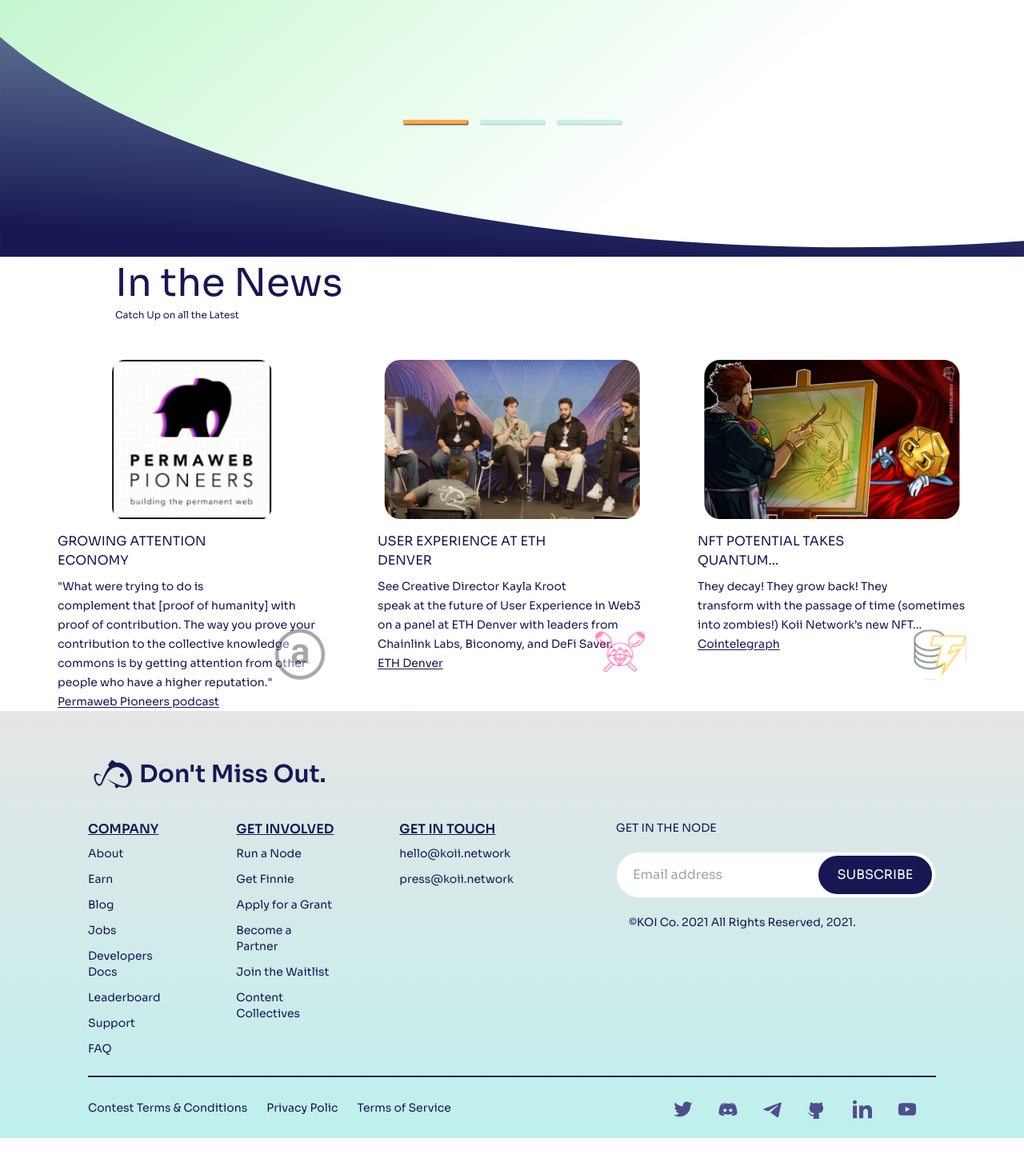
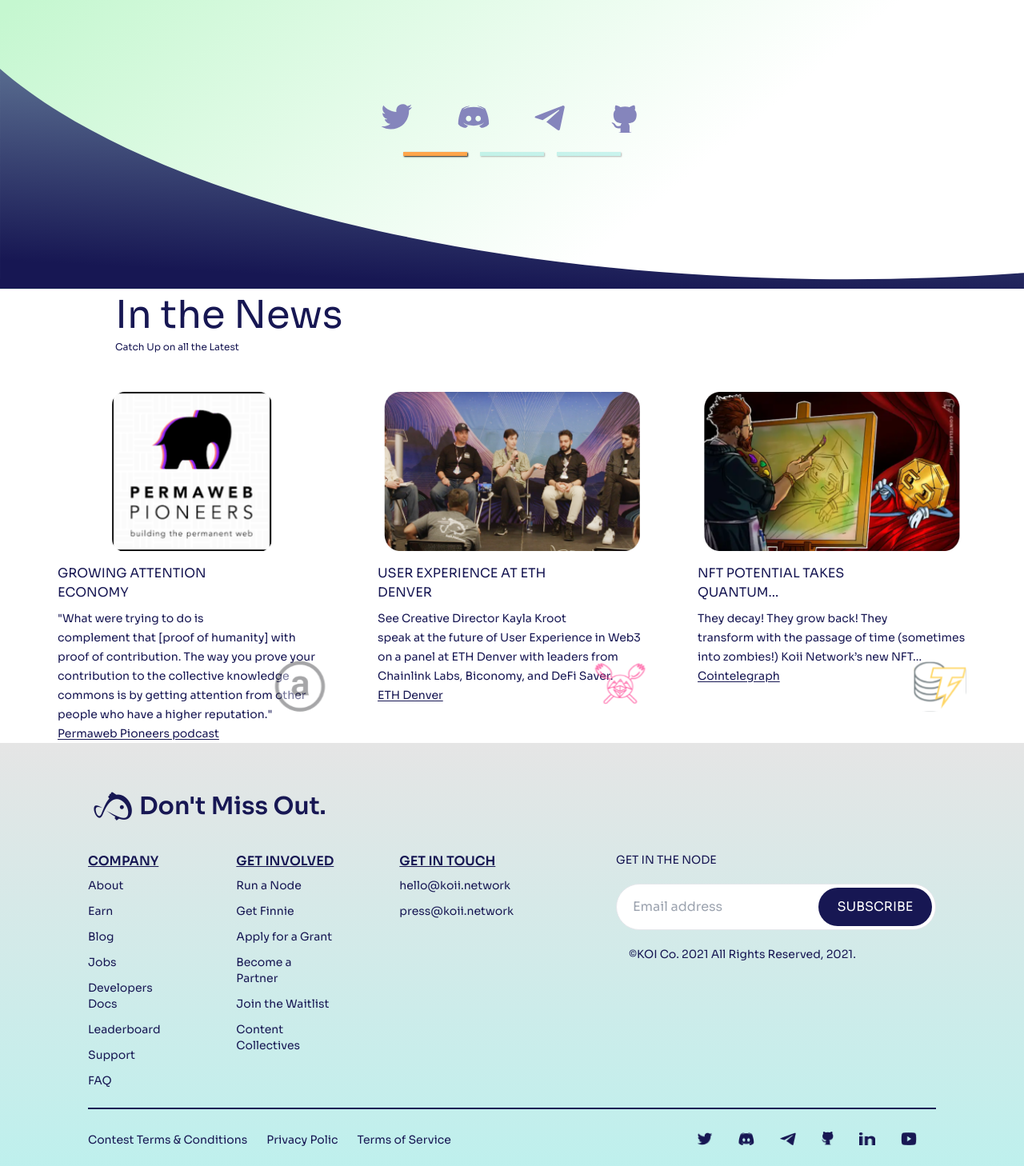
Before and after one commit to koii-network/homepage, a Next.js app: page / in a window 1280 px wide. Shown: the part 432-1890 px from the top of the page at 80% size. Before the commit the page ends 1855 px from the top, so only its background shows below. Built offline with nearby package versions, Linux system fonts and the light colour scheme.

Commit message:
icons fix

```diff
--- a/components/footer/social-media-links.tsx
+++ b/components/footer/social-media-links.tsx
@@ -1,27 +1,31 @@
-import { IconButton } from "@/components/ui/Button";
+import Image from "next/image";
 
 export const SocialMediaLinks = () => {
   return (
     <div className="flex flex-row items-center self-center justify-between gap-8 px-6 pb-6 align-bottom">
       <a href="https://twitter.com/KoiiNetwork">
-        <IconButton name={"twitter"} px={"24"} fill="#4E4E8D" />
+        <Image src="/twitter.png" alt="twitter" width={20.38} height={16.57} />
       </a>
       <a href="https://discord.gg/koii">
-        <IconButton name={"discord"} px={"24"} fill="#4E4E8D" />
+        <Image src="/discord.png" alt="discord" width={20.38} height={16.57} />
       </a>
       <a href=" https://t.me/koiinetwork">
-        <IconButton name={"telegram"} px={"24"} fill="#4E4E8D" />
+        <Image src="/telegram.png" alt="twitter" width={20.38} height={16.57} />
       </a>
       <a href="https://github.com/koii-network/">
-        <IconButton name={"github"} px={"24"} fill="#4E4E8D" />
+        <Image src="/github.png" alt="github" width={15.33} height={17.33} />
       </a>
       <a href="https://www.linkedin.com/company/open-koi/">
-        <IconButton name={"linkedin"} px={"24"} fill="#4E4E8D" />
+        <Image
+          src="/linkedin.png"
+          alt="linkedin"
+          width={20.38}
+          height={16.57}
+        />
       </a>
       <a href="https://www.youtube.com/c/KoiiNetwork">
-        <IconButton name={"youtube"} px={"24"} fill="#4E4E8D" />
+        <Image src="/youtube.png" alt="linkedin" width={20.38} height={16.57} />
       </a>
-      {/* <Image src="/twitter.png" alt="twitter" width={20.38} height={16.57} /> */}
     </div>
   );
 };
--- a/components/hero/hero1.tsx
+++ b/components/hero/hero1.tsx
@@ -31,18 +31,18 @@ const Heroslide1 = () => {
 
   return (
     <div className={styles.hero1}>
-      <div className="grid md:grid-cols-2 gap-6 place-content-between px-10 md:pl-48 md:pr-10 py-36 md:pb-2">
-        <div className="title text-3xl md:text-6xl font-light">
+      <div className="grid gap-6 px-10 md:grid-cols-2 place-content-between md:pl-48 md:pr-10 py-36 md:pb-2">
+        <div className="text-3xl font-light title md:text-6xl">
           <div className="pb-8">Reclaim</div>
           <p
             className="font-semibold inline underline underline-offset-[20px] decoration-mint"
             ref={el}
           />
         </div>
-        <div className="content text-lg md:text-2xl leading-8 md:max-w-sm">
+        <div className="text-lg leading-8 content md:text-2xl md:max-w-sm">
           For the last 25 years, you’ve been exploited by Big Tech.
           <p className="mt-3.5">We empower you instead.</p>
-          <div className="link pt-14 text-center md:text-left">
+          <div className="text-center link pt-14 md:text-left">
             <Button
               label="Oh, really... How?"
               className="place-content-center min-w-[200px] text-base font-semibold bg-mint border-mint border-solid border-2 px-7 py-5 rounded-3xl leading-3"
@@ -51,10 +51,10 @@ const Heroslide1 = () => {
         </div>
       </div>
       <div className="grid grid-cols-4 justify-items-center px-4 md:px-[28rem] mb-10 relative md:bottom-[-120px] ">
-        <IconButton as="twitter" fill="#8585BC" px="40" />
-        <IconButton as="discord" fill="#8585BC" px="40" />
-        <IconButton as="telegram" fill="#8585BC" px="40" />
-        <IconButton as="github" fill="#8585BC" px="40" />
+        <IconButton name="twitter" fill="#8585BC" px="40" />
+        <IconButton name="discord" fill="#8585BC" px="40" />
+        <IconButton name="telegram" fill="#8585BC" px="40" />
+        <IconButton name="github" fill="#8585BC" px="40" />
       </div>
 
       {isBreakpoint ? (
```
Also changed, not shown: public/discord.png (added).
